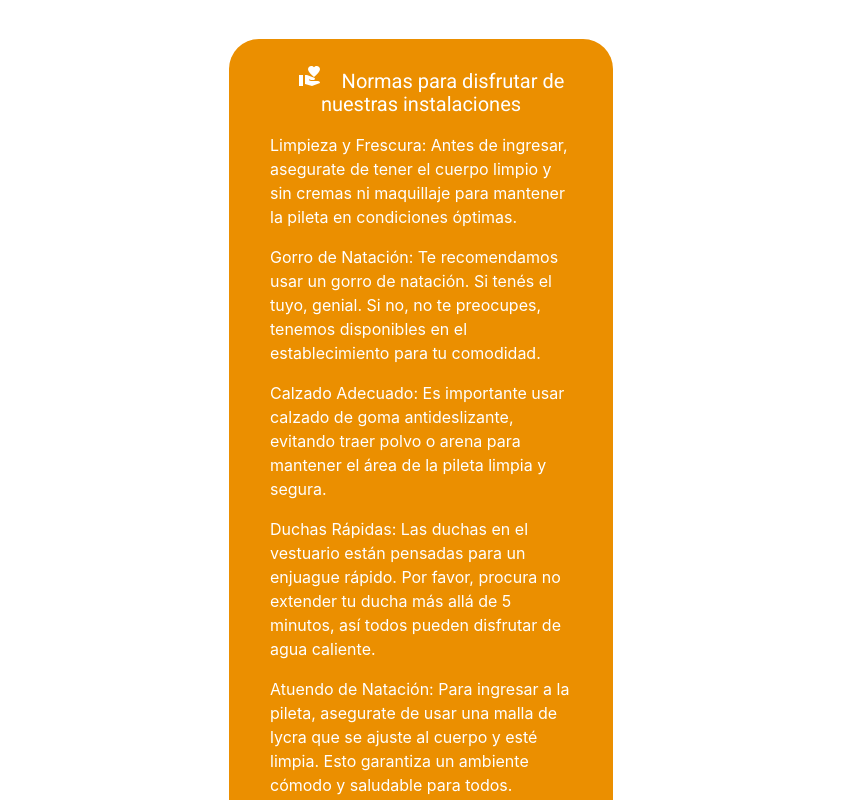
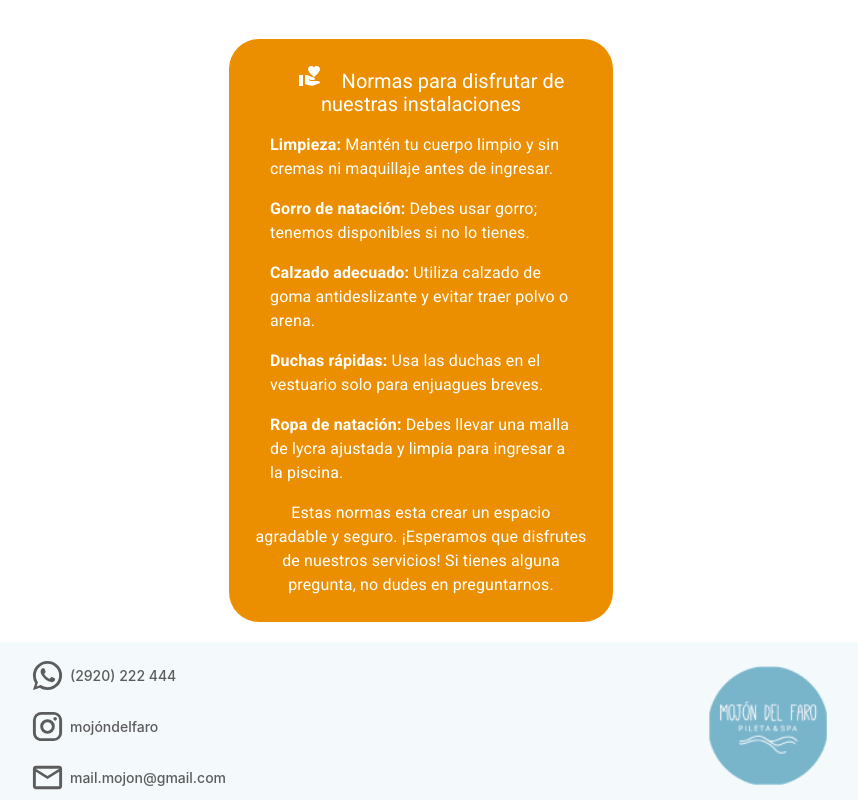
Before and after one commit to MateoFernandezBanchi/MojonDelFaro, a React (Vite) app: page /piletalibre in a window 1280 px wide. Shown: the part 780-1580 px from the top of the page, without its empty margins (219-1077 px from the left). Built offline with nearby package versions, Linux system fonts and the light colour scheme.

Commit message:
improve listNormas

```diff
--- a/src/components/card/CardNormas.jsx
+++ b/src/components/card/CardNormas.jsx
@@ -1,51 +1,59 @@
-import React from 'react'
-import CardBlue from './CardBlue'
-import { List, ListItem, Typography } from '@mui/material'
-import VolunteerActivismIcon from '@mui/icons-material/VolunteerActivism';
+import React from "react";
+import CardBlue from "./CardBlue";
+import { List, ListItem, Typography } from "@mui/material";
+import VolunteerActivismIcon from "@mui/icons-material/VolunteerActivism";
+import "./styles.css";
 
 const CardNormas = () => {
   return (
     <div>
-         <CardBlue>
+      <CardBlue>
         <Typography variant="h3" color={"white"} fontSize={"20px"}>
-          <VolunteerActivismIcon sx={{margin:"0 20px"}}/>
+          <VolunteerActivismIcon sx={{ margin: "0 20px" }} />
           Normas para disfrutar de nuestras instalaciones
         </Typography>
-        <List sx={{listStyle:"circle", color:"white"}}>
+        <List sx={{ listStyle: "circle", color: "white" }}>
           <ListItem>
-            Limpieza y Frescura: Antes de ingresar, asegurate de tener el cuerpo
-            limpio y sin cremas ni maquillaje para mantener la pileta en
-            condiciones óptimas.
+            <Typography>
+              <span style={{ fontWeight: "bold" }}>Limpieza: </span>Mantén tu
+              cuerpo limpio y sin cremas ni maquillaje antes de ingresar.
+            </Typography>
           </ListItem>
           <ListItem>
-            Gorro de Natación: Te recomendamos usar un gorro de natación. Si
-            tenés el tuyo, genial. Si no, no te preocupes, tenemos disponibles
-            en el establecimiento para tu comodidad.
+            <Typography>
+              <span style={{ fontWeight: "bold" }}>Gorro de natación: </span>
+              Debes usar gorro; tenemos disponibles si no lo tienes.
+            </Typography>
           </ListItem>
           <ListItem>
-            Calzado Adecuado: Es importante usar calzado de goma antideslizante,
-            evitando traer polvo o arena para mantener el área de la pileta
-            limpia y segura.
+            <Typography>
+              <span style={{ fontWeight: "bold" }}>Calzado adecuado: </span>{" "}
+              Utiliza calzado de goma antideslizante y evitar traer polvo o
+              arena.
+            </Typography>
           </ListItem>
           <ListItem>
-            Duchas Rápidas: Las duchas en el vestuario están pensadas para un
-            enjuague rápido. Por favor, procura no extender tu ducha más allá de
-            5 minutos, así todos pueden disfrutar de agua caliente.
+            <Typography>
+              <span style={{ fontWeight: "bold" }}>Duchas rápidas: </span>Usa las
+              duchas en el vestuario solo para enjuagues breves.
+            </Typography>
           </ListItem>
           <ListItem>
-            Atuendo de Natación: Para ingresar a la pileta, asegurate de usar
-            una malla de lycra que se ajuste al cuerpo y esté limpia. Esto
-            garantiza un ambiente cómodo y saludable para todos.
+            <Typography>
+              <span style={{ fontWeight: "bold" }}>Ropa de natación: </span>Debes
+              llevar una malla de lycra ajustada y limpia para ingresar a la
+              piscina.
+            </Typography>
           </ListItem>
         </List>
         <Typography color={"white"}>
-          Estas normas buscan crear un espacio agradable y seguro. ¡Esperamos
-          que disfrutes de nuestros servicios! Si tienes alguna pregunta, no
-          dudes en preguntarnos.
+          Estas normas esta crear un espacio agradable y seguro. ¡Esperamos que
+          disfrutes de nuestros servicios! Si tienes alguna pregunta, no dudes
+          en preguntarnos.
         </Typography>
       </CardBlue>
     </div>
-  )
-}
+  );
+};
 
-export default CardNormas
+export default CardNormas;
--- a/src/components/card/styles.css
+++ b/src/components/card/styles.css
@@ -1,3 +1,7 @@
+ul li p {
+  color:white;
+}
+
 @media screen and (min-width: 1024px) {
     .cardContent {
         width:80%;
```
